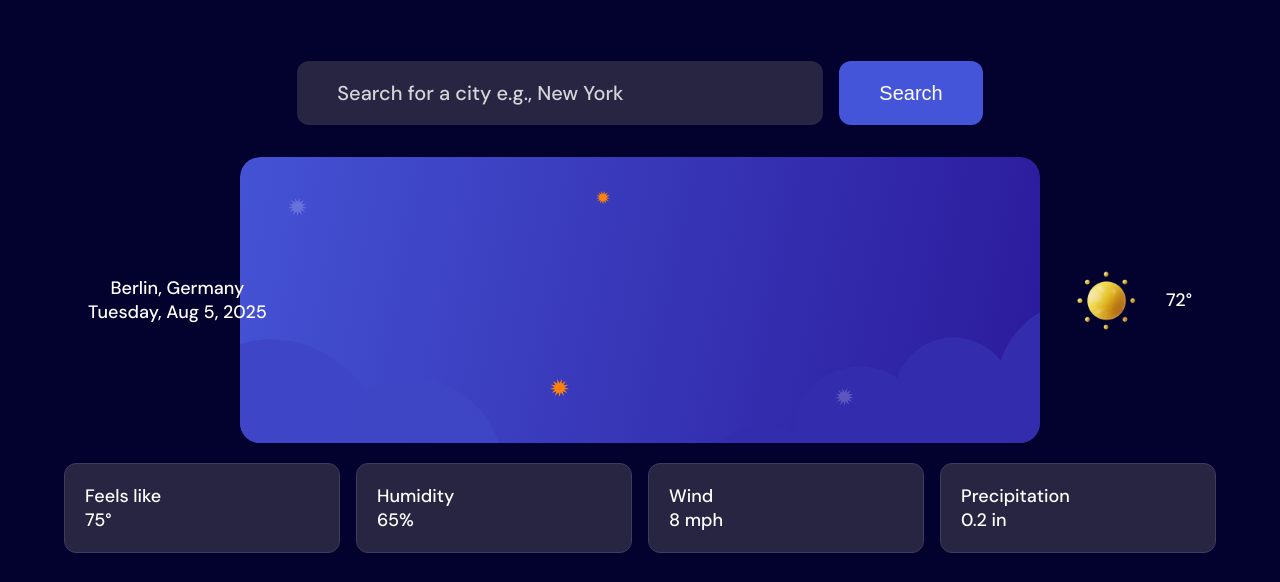
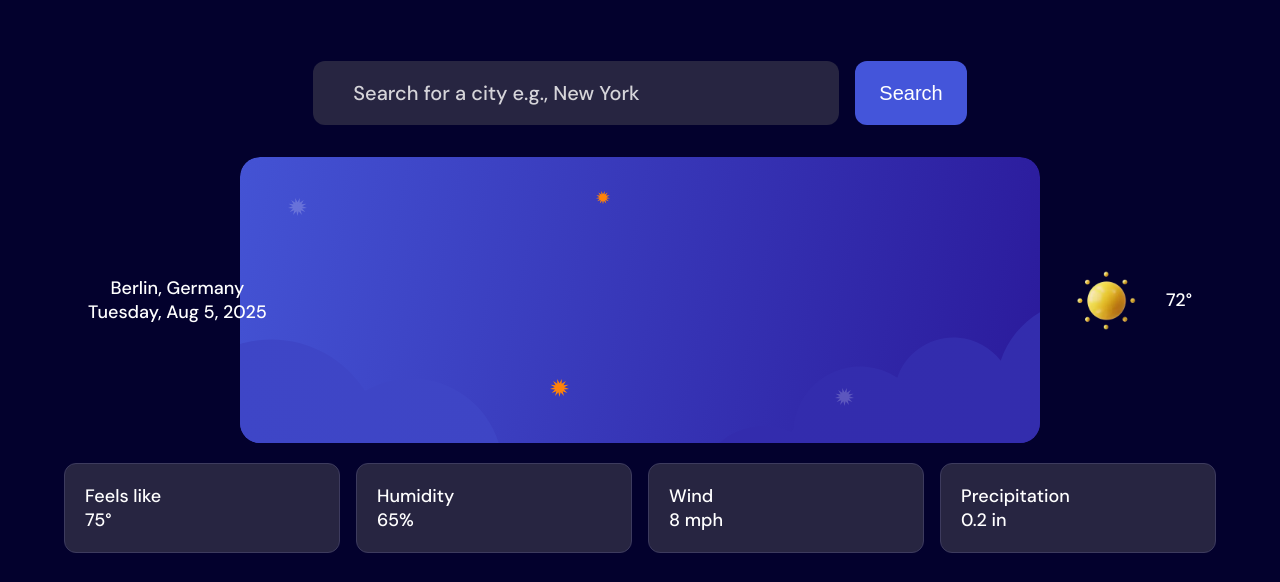
Before and after one commit to jkaps9/weather-application, a plain HTML site: page index.html in a window 1280 px wide. Shown: the part 175-757 px from the top of the page. Drawn offline with nearby package versions, Linux system fonts and the light colour scheme.

Commit message:
update padding

```diff
--- a/styles.css
+++ b/styles.css
@@ -137,7 +137,7 @@ h1 {
 .search-button {
   background-color: var(--blue-500);
   border-radius: 0.75rem;
-  padding: 1em 2em;
+  padding: 1rem 1.5rem;
 
   font-size: 1.25rem;
   font-weight: var(--font-weight-medium);
```
